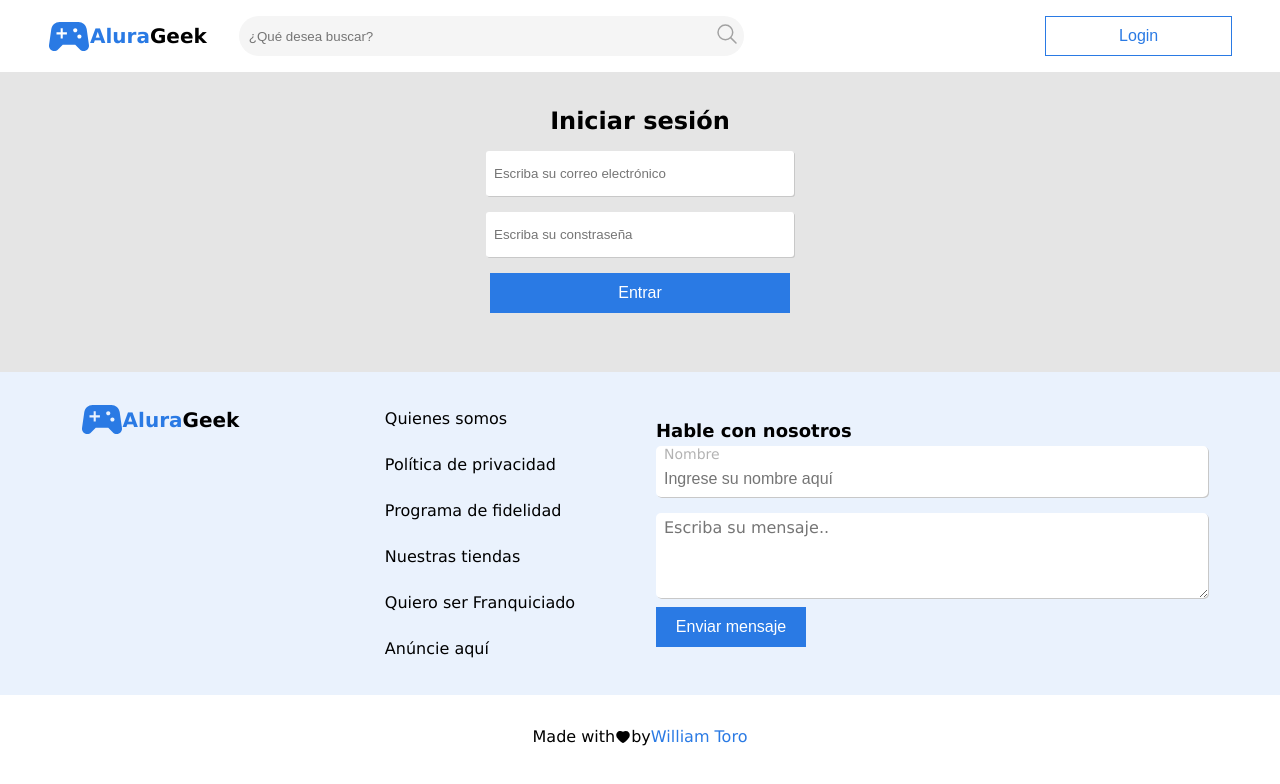
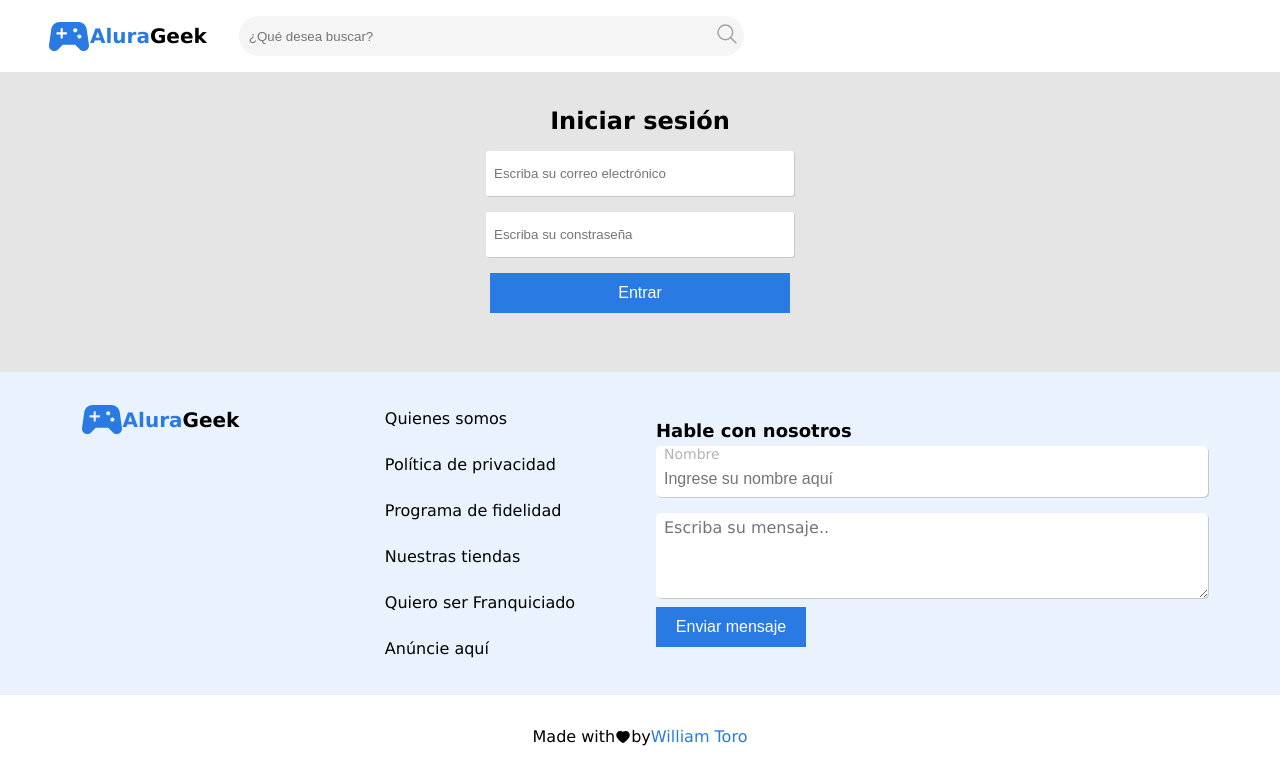
Before and after one commit to WilliamToro45/challenge-alura-geek-ecomerce, a React (Create React App) app: page /login in a window 1280 px wide. Shown: the top 784 px of the page. Built offline with nearby package versions, Linux system fonts and the light colour scheme; the HTML template or start-up script is replaced by a standard one.

Commit message:
feat: add ability to button to change dependent to current page.

```diff
--- a/src/components/Header.js
+++ b/src/components/Header.js
@@ -1,8 +1,30 @@
+import React from "react";
 import LogoAluraGeek from "./LogoAluraGeek";
 import SearchIcon from "./SearchIcon";
-import { Link } from "react-router-dom";
+import { Link, useLocation } from "react-router-dom";
+
+/**
+ *
+ * @returns - the common header of the pages.
+ */
 
 function Header() {
+  const currentPathName = useLocation().pathname;
+  const [isButtonVisible, setIsButtonVisible] = React.useState(true);
+  const [buttonTextContent, setButtonTextContent] = React.useState("Login");
+
+  React.useEffect(() => {
+    if(currentPathName.includes("login")) return setIsButtonVisible(false);
+
+    if(currentPathName.includes("admin")) {
+      setIsButtonVisible(true);
+      setButtonTextContent("Menú Administrador")
+    };
+
+    setIsButtonVisible(true);
+
+  }, [currentPathName]);
+
   return (
     <header className="header">
       <nav className="navbar">
@@ -19,17 +41,19 @@ function Header() {
             </span>
           </div>
         </div>
-        <div className="navbar__item item2">
+        {isButtonVisible && (
+          <div className="navbar__item item2">
             <Link
               to="login"
               className="navbar__item--link"
               style={{ textDecoration: "none", color: "var(--main-color)" }}
             >
-          <button className="navbar__item--button">
-              Login
-          </button>
-          </Link>
-        </div>
+              <button className="navbar__item--button">
+                {buttonTextContent}
+              </button>
+            </Link>
+          </div>
+        )}
         <div className="navbar__item hidden item3">
           <SearchIcon />
         </div>
```
